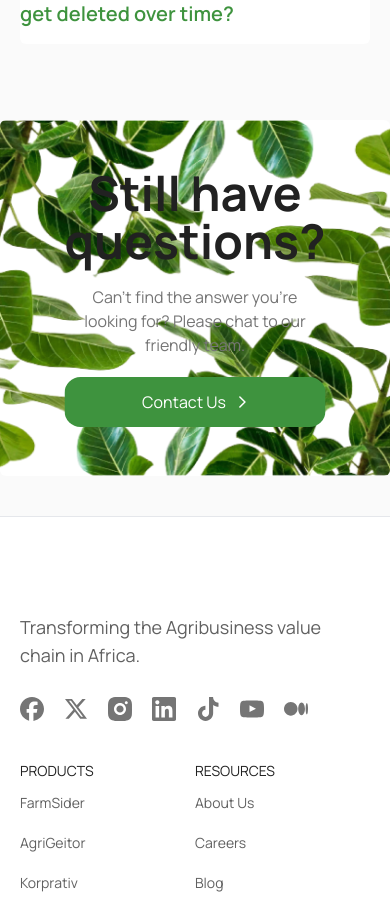
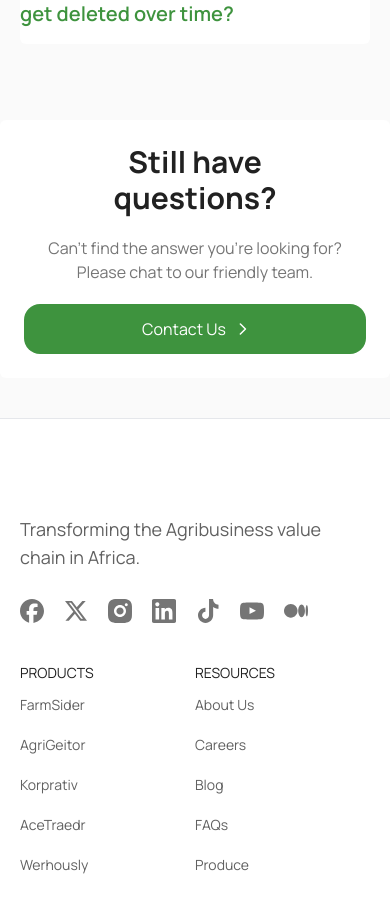
Before and after one commit to Olawumi-Olusegun/Agenpo-website, a React (Vite) app: page /faqs in a window 390 px wide. Shown: the part 6849-7746 px from the top of the page. Built offline with nearby package versions, Linux system fonts and the light colour scheme.

Commit message:
Update: Fixed FAQ mobile responsiveness

```diff
--- a/src/pages/faqs.tsx
+++ b/src/pages/faqs.tsx
@@ -261,12 +261,12 @@
                 </AccordionItem>
             </Accordion>
 
-            <section className="relative bg-white rounded-md w-full max-w-[1216px] mx-auto lg:px-0 overflow-hidden my-10">
-                <img src="./assets/images/leaf-left.png" alt="" className="left-0 top-0 pointer-events-none" />
-                <img src="./assets/images/leaf-left.png" alt="" className="absolute right-0 bottom-0 rotate-180 pointer-events-none" />
-                <div className="absolute top-1/2 left-1/2 -translate-x-1/2 -translate-y-1/2 flex flex-col items-center justify-center gap-5">
-                    <h2 className="font-Manrope text-5xl text-title text-center font-bold ">Still have questions?</h2>
-                    <p className="text-center text-gray-600 ">Can't find the answer you're looking for? Please chat to our friendly team.</p>
+            <section className="p-6 relative bg-white rounded-md w-full max-w-[1216px] mx-auto lg:px-0 overflow-hidden my-10">
+                <img src="./assets/images/leaf-left.png" alt="" className="hidden lg:block left-0 top-0 pointer-events-none" />
+                <img src="./assets/images/leaf-left.png" alt="" className="hidden lg:block absolute right-0 bottom-0 rotate-180 pointer-events-none" />
+                <div className="lg:absolute lg:top-1/2 lg:left-1/2 lg:-translate-x-1/2 lg:-translate-y-1/2 flex flex-col items-center justify-center gap-5">
+                    <h2 className="px-6 font-Manrope text-3xl lg:text-5xl text-title text-center font-bold ">Still have questions?</h2>
+                    <p className="px-6 text-center text-gray-600 ">Can't find the answer you're looking for? Please chat to our friendly team.</p>
 
                     <Link to="/contact-us" className="group flex items-center justify-center gap-3 bg-primary hover:bg-opacity-90 duration-300 w-full lg:w-fit text-white border border-transparent px-6 py-3 rounded-2xl">
                         <span>Contact Us</span>
```
